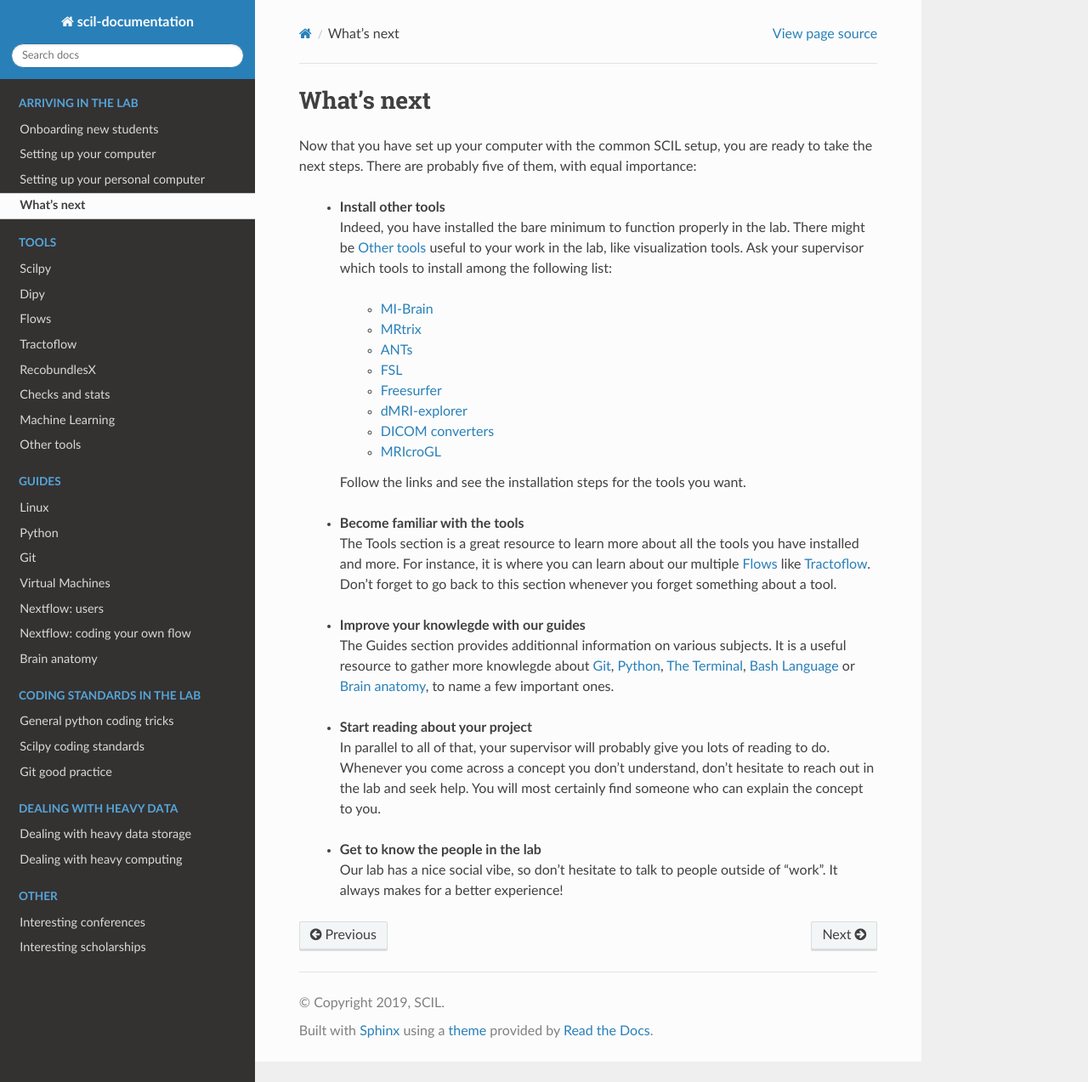
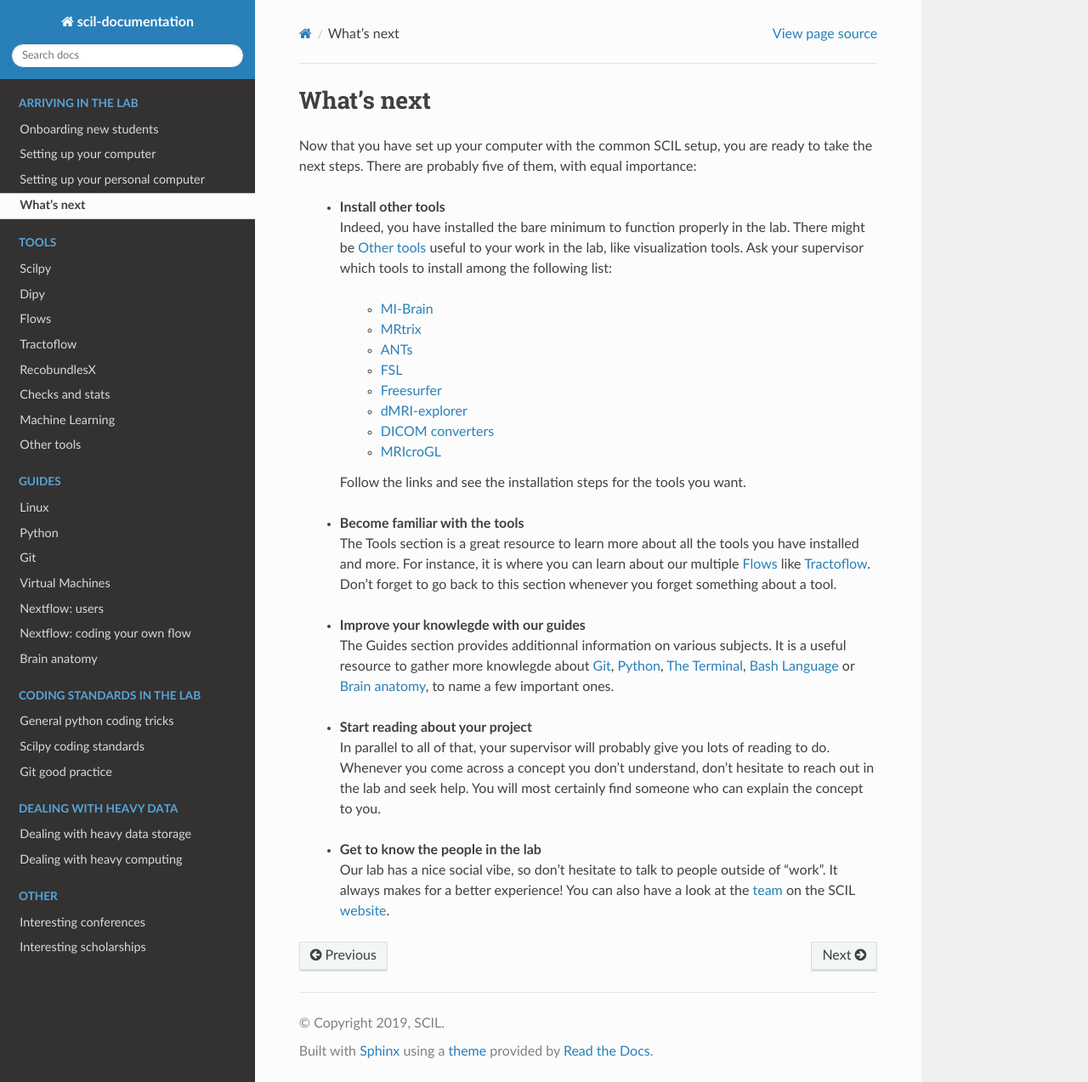
Before and after one commit to scilus/scil-documentation, a Sphinx documentation site: the page built from source/arriving/whats_next.rst, in a window 1280 px wide and 1273 px high. Shown: the whole window at 85% size. Built offline with Sphinx 7.4.7 and the Read the Docs theme 2.0.0, drawn with Linux system fonts in a browser that asks for light colours.

Commit message:
Adding links to scil website

```diff
--- a/source/arriving/whats_next.rst
+++ b/source/arriving/whats_next.rst
@@ -32,4 +32,4 @@ Now that you have set up your computer with the common SCIL setup, you are ready
       | In parallel to all of that, your supervisor will probably give you lots of reading to do. Whenever you come across a concept you don't understand, don't hesitate to reach out in the lab and seek help. You will most certainly find someone who can explain the concept to you.
 
     * | **Get to know the people in the lab**
-      | Our lab has a nice social vibe, so don't hesitate to talk to people outside of "work". It always makes for a better experience!
+      | Our lab has a nice social vibe, so don't hesitate to talk to people outside of "work". It always makes for a better experience! You can also have a look at the `team <https://scil.usherbrooke.ca/pages/team/>`__ on the SCIL `website <https://scil.usherbrooke.ca/>`__.
```
